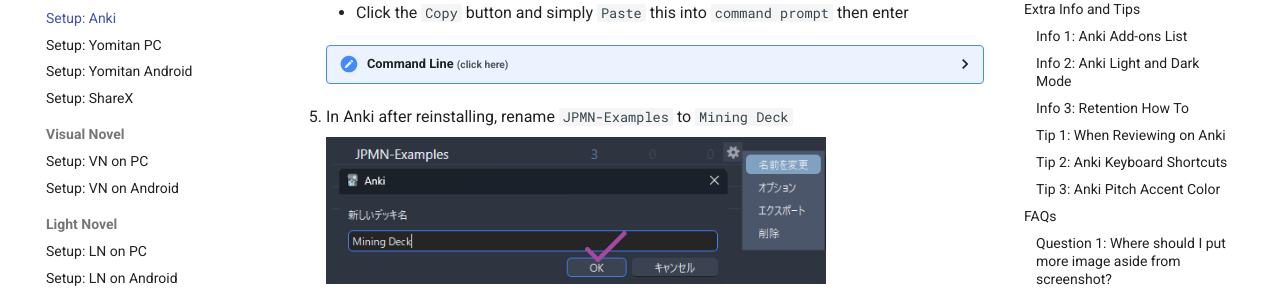
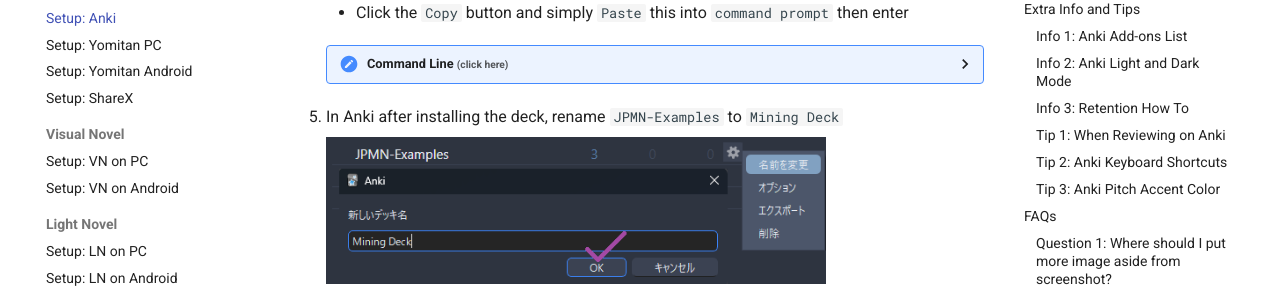
Before and after one commit to Xelieu/xelieu.github.io, an MkDocs documentation site: the page built from docs/jp-lazy-guide/setupAnki.md, in a window 1280 px wide and 900 px high, scrolled down 2006 px. Shown: the part 153-451 px from the top of the window. Built offline with MkDocs 1.6.1 and Material for MkDocs 9.7.7, drawn with Linux system fonts in a browser that asks for light colours.

Commit message:
$updated info

````diff
--- a/docs/jp-lazy-guide/setupAnki.md
+++ b/docs/jp-lazy-guide/setupAnki.md
@@ -67,7 +67,7 @@
             ```
 
 
-5. In Anki after reinstalling, rename `JPMN-Examples` to `Mining Deck`
+5. In Anki after installing the deck, rename `JPMN-Examples` to `Mining Deck`
 
     ![JPMN Rename](../img/jpmn-rename.png){height=250 width=500}
 
````
